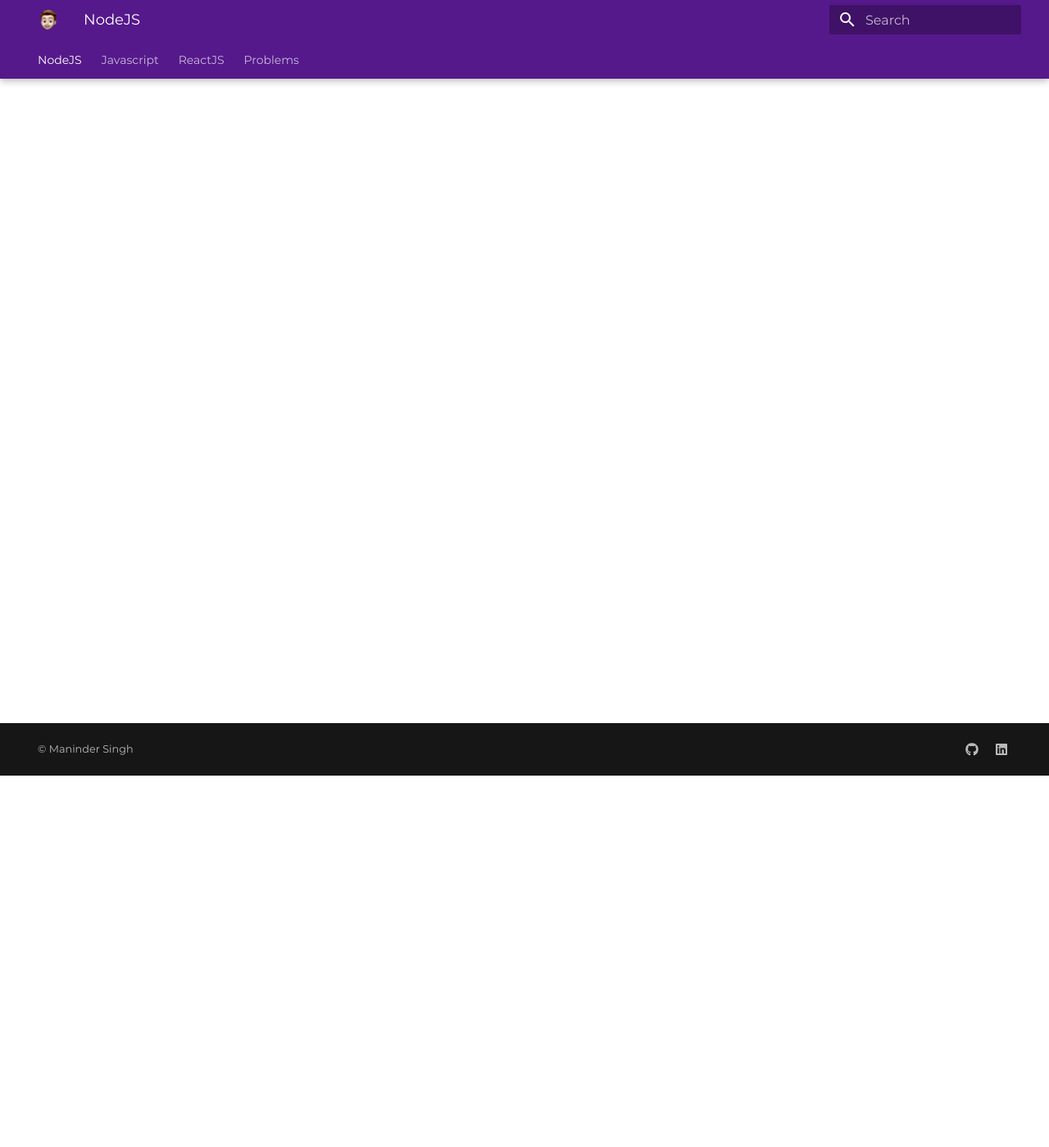
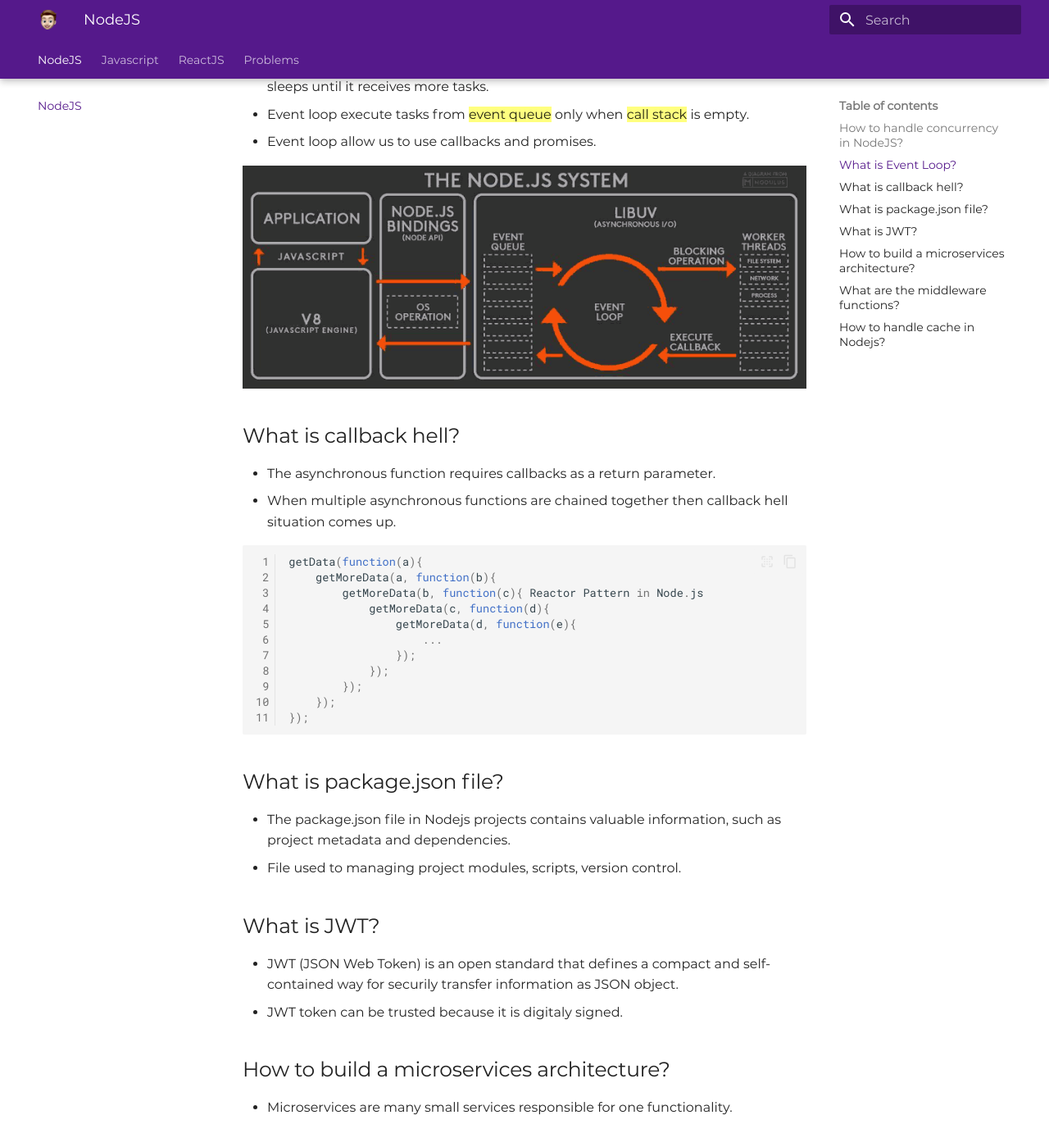
Before and after one commit to ManinderGharuan/Interview-Questions, an MkDocs documentation site: the page built from docs/index.md, in a window 1280 px wide and 1400 px high, scrolled down 454 px. Shown: the whole window at 82% size. Built offline with MkDocs 1.6.1 and Material for MkDocs 9.7.7, drawn with Linux system fonts in a browser that asks for light colours; some of the changed text lies outside the part shown.

Commit message:
nodejs questions

````diff
--- a/docs/index.md
+++ b/docs/index.md
@@ -1 +1,73 @@
 # Nodejs
+
+## How to handle concurrency in NodeJS?
+
+- Nodejs can support concurrency by concept of event, callbacks, Promises and async/await.
+- Nodejs uses an event loop to maintain concurrency and perform non-blocking I/O operations.
+
+## What is Event Loop?
+
+The event loop allows nodejs to perform non-blocking I/O operations.
+
+- Event loop is an endless loop, which waits for tasks, executes them and then sleeps until it receives more tasks.
+- Event loop execute tasks from ==event queue== only when ==call stack== is empty.
+- Event loop allow us to use callbacks and promises.
+
+<figure markdown="span">
+  ![Event Loop Diagram](/images/event-loop.png)
+</figure>
+
+## What is callback hell?
+
+- The asynchronous function requires callbacks as a return parameter.
+- When multiple asynchronous functions are chained together then callback hell situation comes up.
+
+``` js linenums="1"
+getData(function(a){
+    getMoreData(a, function(b){
+        getMoreData(b, function(c){ Reactor Pattern in Node.js
+            getMoreData(c, function(d){
+	            getMoreData(d, function(e){
+		            ...
+		        });
+	        });
+        });
+    });
+});
+```
+
+## What is package.json file?
+
+- The package.json file in Nodejs projects contains valuable information, such as project metadata and dependencies.
+- File used to managing project modules, scripts, version control.
+
+## What is JWT?
+
+- JWT (JSON Web Token) is an open standard that defines a compact and self-contained way for securily transfer information as JSON object.
+- JWT token can be trusted because it is digitaly signed.
+
+## How to build a microservices architecture?
+
+- Microservices are many small services responsible for one functionality.
+
+<figure markdown="span">
+  ![Monolithic vs Microservices](/images/monolithic-and-microservices-architecture.jpg)
+</figure>
+
+## What are the middleware functions?
+
+- Functions that have access to the ==request object (req)==, the ==response object (res)== and the **next** function.
+- Middleware can
+    * Execute any code
+    * Make changes to the request and response
+    * End the request-response cycle
+    * Call the next middleware in the stack
+
+## How to handle cache in Nodejs?
+
+- Cache is used to store frequently accessed data in the temporary storage.
+- Redis is used to cache data in Nodejs
+
+# Serverless
+
+## Advantages and Disadvantages of Lambda
--- a/mkdocs.yml
+++ b/mkdocs.yml
@@ -19,6 +19,8 @@ theme:
     - search.suggest
     - search.highlight
     - content.tabs.link
+    - content.code.copy
+    - content.code.select
 
   palette:
     primary: custom
@@ -34,6 +36,18 @@ extra:
     - icon: fontawesome/brands/linkedin
       link: https://www.linkedin.com/in/maninder-singh-a617b2110/
 
+markdown_extensions:
+  - pymdownx.critic
+  - pymdownx.mark
+  - pymdownx.highlight:
+      anchor_linenums: true
+      line_spans: __span
+      pygments_lang_class: true
+  - pymdownx.inlinehilite
+  - pymdownx.snippets
+  - pymdownx.superfences
+  - md_in_html
+
 nav:
   - NodeJS: index.md
   - Javascript: javascript.md
````
Also changed, not shown: docs/images/event-loop.png (added), docs/images/monolithic-and-microservices-architecture.jpg (added), 1 other file.
